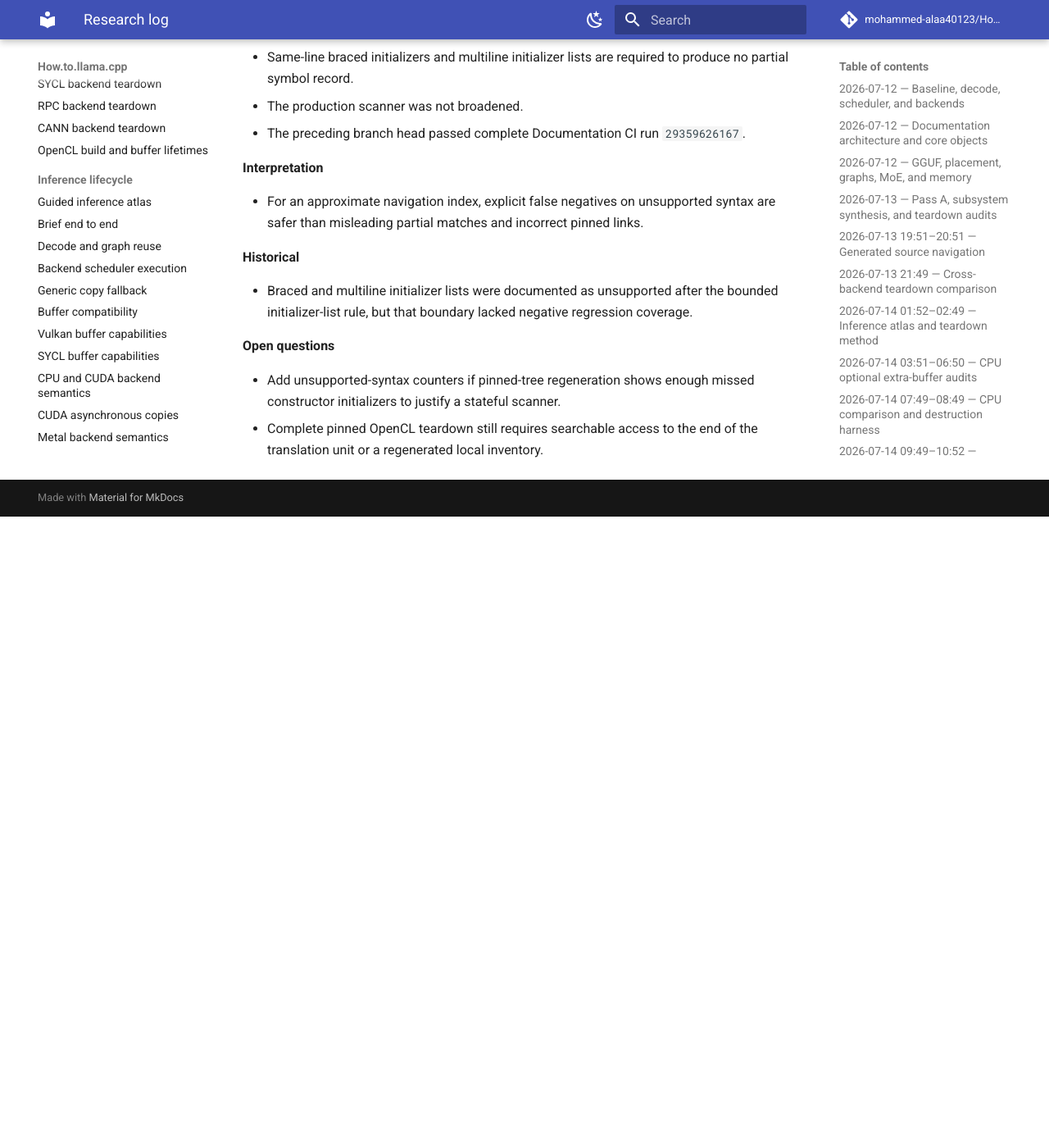
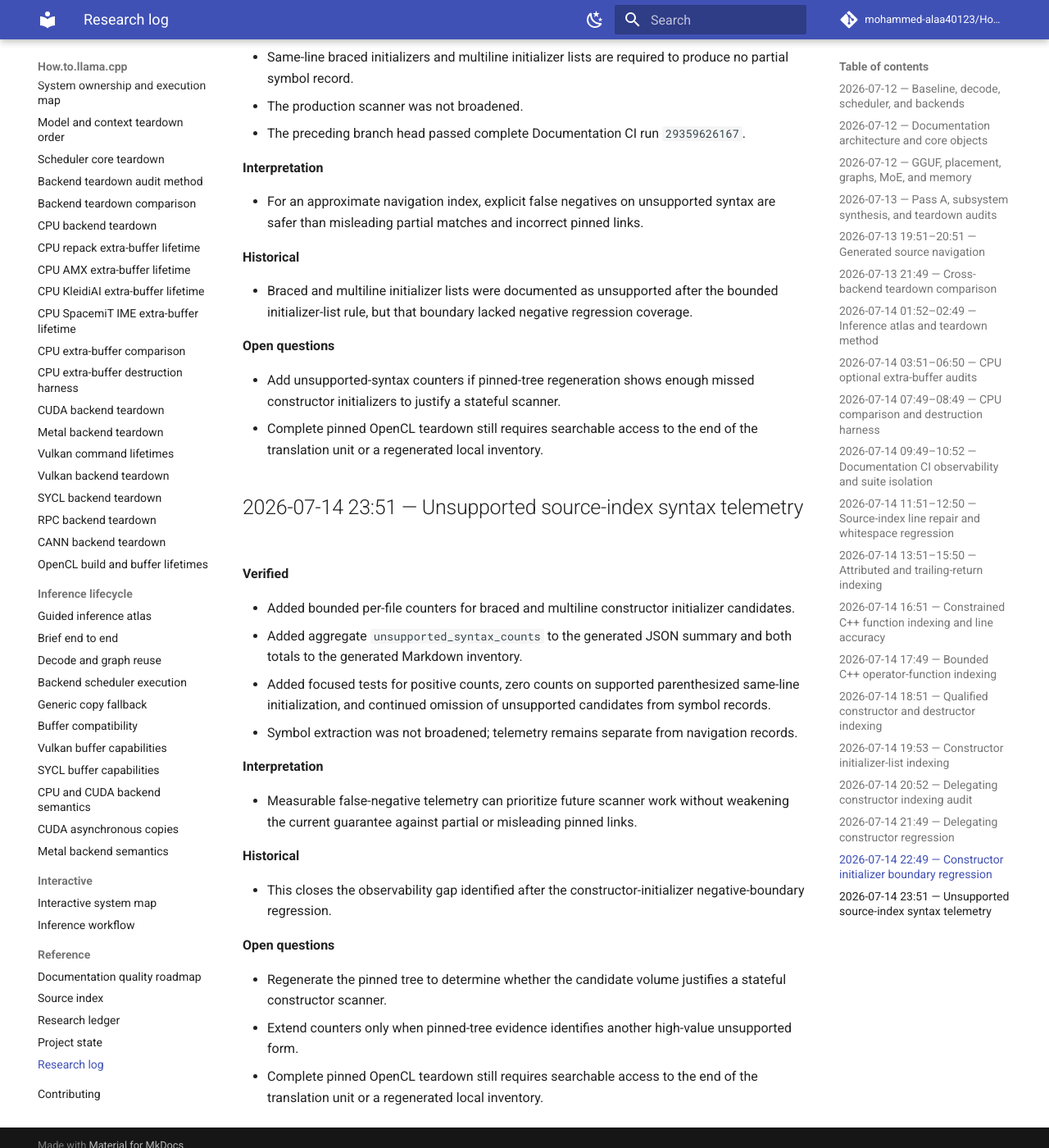
Before and after one commit to mohammed-alaa40123/How.to.llama.cpp, an MkDocs documentation site: the page built from docs/reference/research-log.md, in a window 1280 px wide and 1400 px high, scrolled down 10427 px. Shown: the whole window at 82% size. Built offline with MkDocs 1.6.1 and Material for MkDocs 9.7.7, drawn with Linux system fonts in a browser that asks for light colours; comment, search, counter and statistics services are not loaded; before the commit the page ends 11057 px from its top, so only the background shows below that.

Commit message:
docs: log unsupported syntax telemetry

```diff
--- a/docs/reference/research-log.md
+++ b/docs/reference/research-log.md
@@ -312,3 +312,26 @@
 
 - Add unsupported-syntax counters if pinned-tree regeneration shows enough missed constructor initializers to justify a stateful scanner.
 - Complete pinned OpenCL teardown still requires searchable access to the end of the translation unit or a regenerated local inventory.
+
+## 2026-07-14 23:51 — Unsupported source-index syntax telemetry
+
+**Verified**
+
+- Added bounded per-file counters for braced and multiline constructor initializer candidates.
+- Added aggregate `unsupported_syntax_counts` to the generated JSON summary and both totals to the generated Markdown inventory.
+- Added focused tests for positive counts, zero counts on supported parenthesized same-line initialization, and continued omission of unsupported candidates from symbol records.
+- Symbol extraction was not broadened; telemetry remains separate from navigation records.
+
+**Interpretation**
+
+- Measurable false-negative telemetry can prioritize future scanner work without weakening the current guarantee against partial or misleading pinned links.
+
+**Historical**
+
+- This closes the observability gap identified after the constructor-initializer negative-boundary regression.
+
+**Open questions**
+
+- Regenerate the pinned tree to determine whether the candidate volume justifies a stateful constructor scanner.
+- Extend counters only when pinned-tree evidence identifies another high-value unsupported form.
+- Complete pinned OpenCL teardown still requires searchable access to the end of the translation unit or a regenerated local inventory.
```
